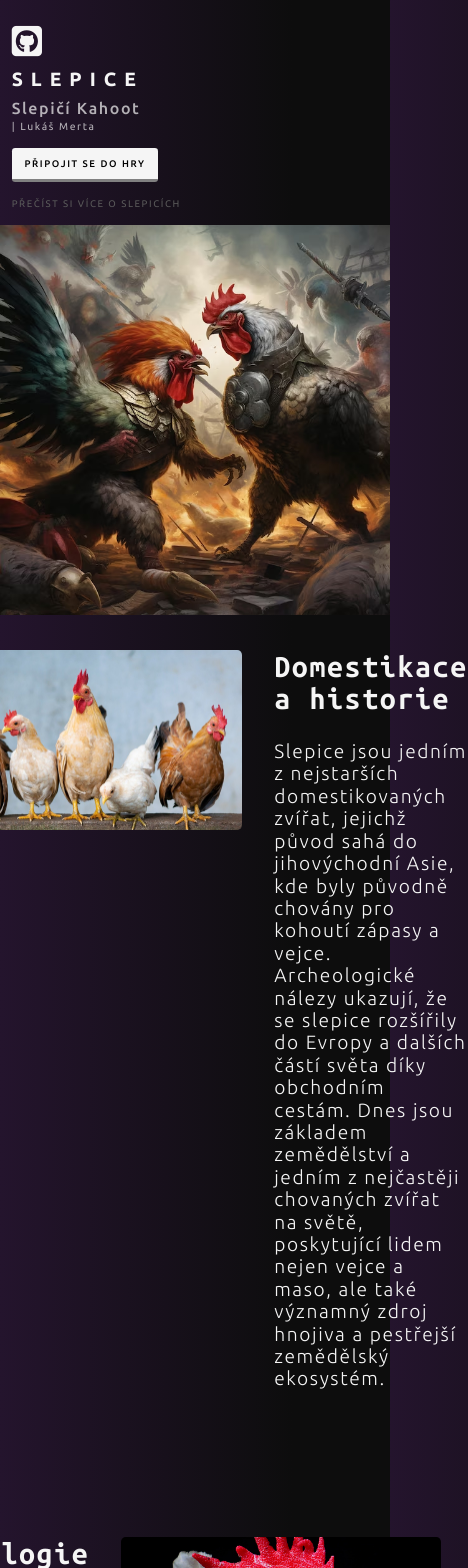
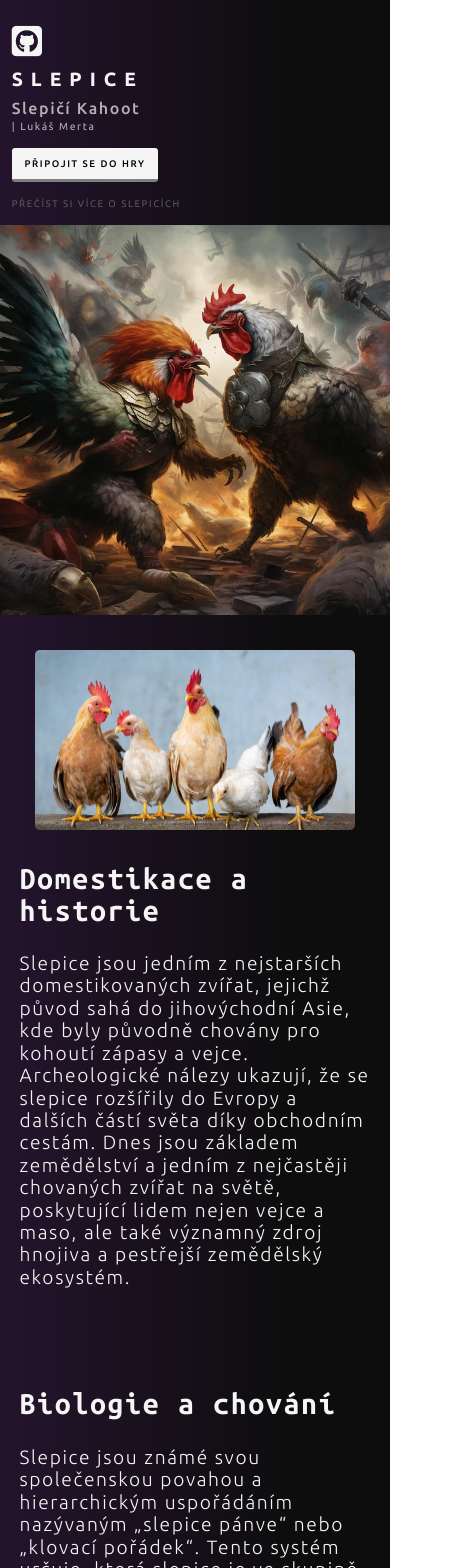
Before and after one commit to l-merta/tws-chicken-kahoot, a React (Vite) app in the folder client/: page / in a window 390 px wide. Shown: the top 1568 px of the page, 468 px wide, since content can reach past the window. Built offline with nearby package versions, Linux system fonts and the light colour scheme; no server answers.

Commit message:
Main page responsiveness

```diff
--- a/client/src/styles/main.css
+++ b/client/src/styles/main.css
@@ -121,7 +121,7 @@ main .s2 img {
 
 section {
   width: 90rem;
-  max-width: calc(100% - 4rem);
+  max-width: calc(100% - 10vw);
   margin: 0 auto;
   margin-bottom: 8rem;
   display: flex;
@@ -132,6 +132,7 @@ section {
 section img {
   aspect-ratio: 16/9;
   width: 20rem;
+  max-width: 100%;
   border-radius: 0.3rem;
   -o-object-fit: cover;
      object-fit: cover;
@@ -157,6 +158,12 @@ section .text p {
   align-items: center;
 }
 
+@media only screen and (max-width: 700px) {
+  section {
+    flex-wrap: wrap;
+    margin-bottom: 5rem;
+  }
+}
 @media only screen and (max-width: 600px) {
   main {
     height: -moz-fit-content !important;
--- a/client/src/styles/main.scss
+++ b/client/src/styles/main.scss
@@ -123,7 +123,7 @@ main {
 }
 section {
     width: 90rem;
-    max-width: calc(100% - 4rem);
+    max-width: calc(100% - 10vw);
     margin: 0 auto;
     margin-bottom: 8rem;
     display: flex;
@@ -134,6 +134,7 @@ section {
     img {
         aspect-ratio: 16/9;
         width: 20rem;
+        max-width: 100%;
         border-radius: 0.3rem;
         object-fit: cover;
     }
@@ -160,6 +161,12 @@ section {
     align-items: center;
 }
 
+@media only screen and (max-width: 700px) {
+    section {
+        flex-wrap: wrap;
+        margin-bottom: 5rem;
+    }
+}
 @media only screen and (max-width: 600px) {
     main {
         height: fit-content !important;
```
Also changed, not shown: 1 other file (tests, documents, lock files or other folders).
